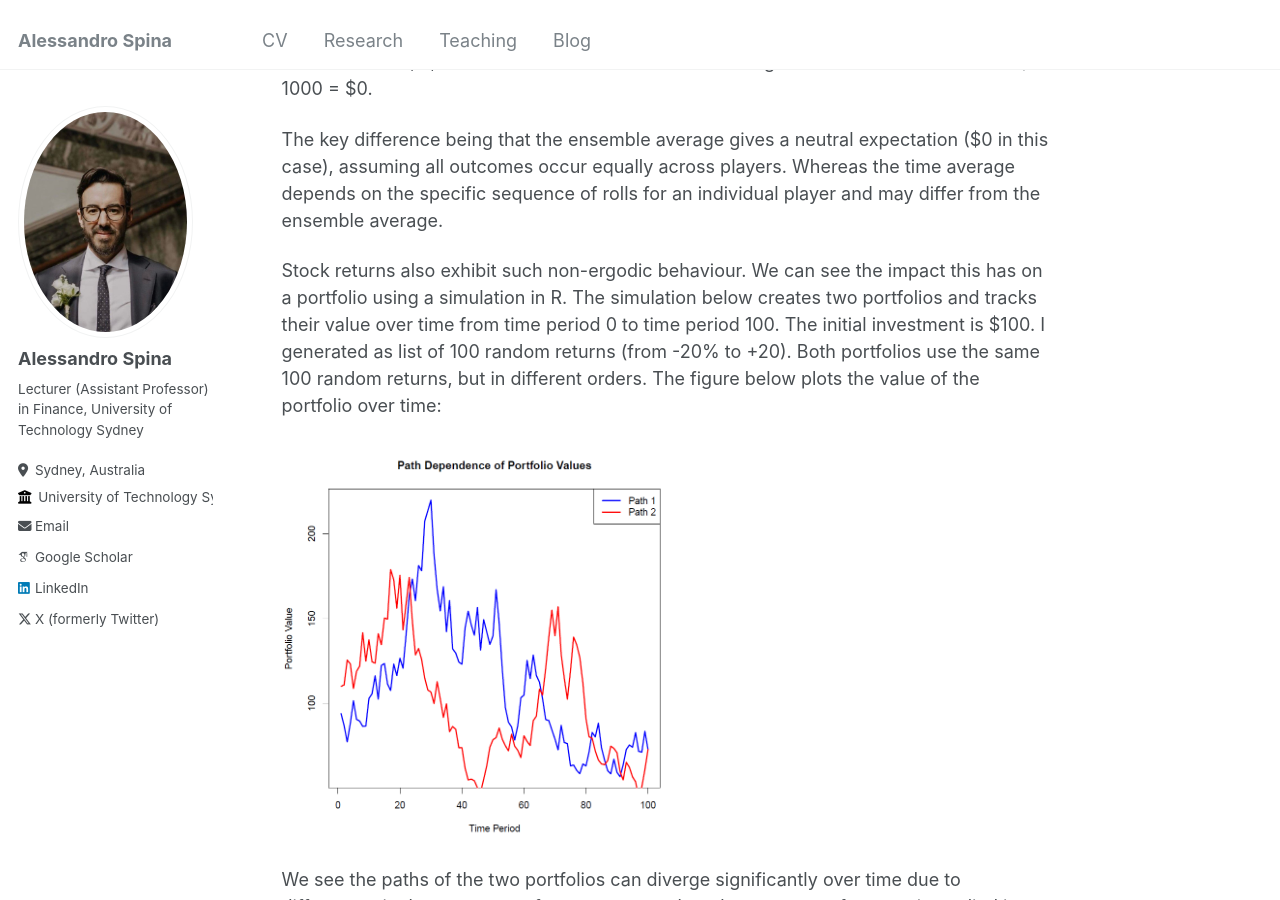
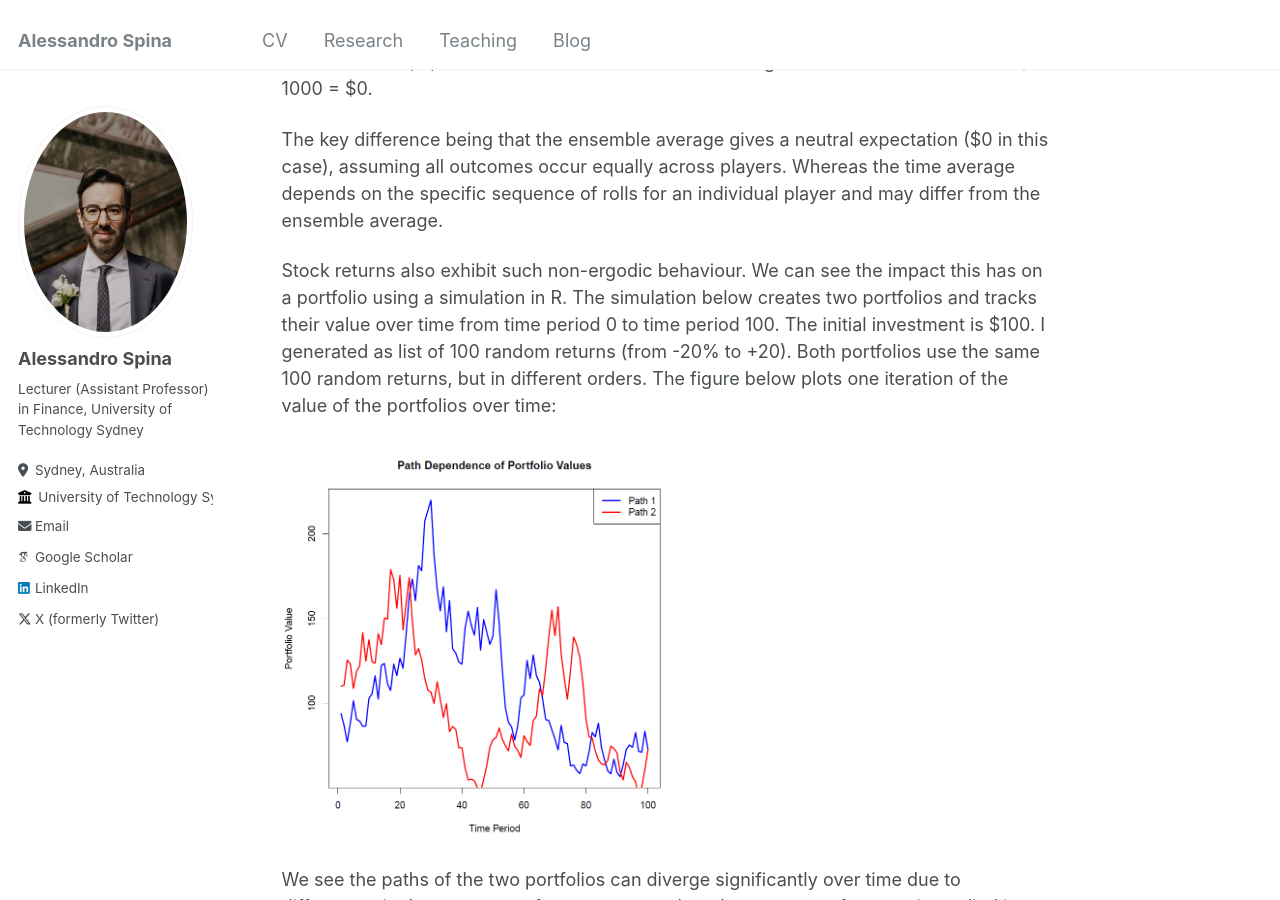
Before and after one commit to aspi6246/aspi6246.github.io, a Jekyll site: the page built from _posts/2025-01-23-blog-post-8.md, in a window 1280 px wide and 900 px high, scrolled down 1404 px. Built offline with Jekyll 4.4.1, drawn with Linux system fonts in a browser that asks for light colours; some web fonts are replaced.

Commit message:
Update 2025-01-23-blog-post-8.md

```diff
--- a/_posts/2025-01-23-blog-post-8.md
+++ b/_posts/2025-01-23-blog-post-8.md
@@ -20,7 +20,7 @@ What is the ensemble average (i.e. the average over many players at once)? Now i
 
 The key difference being that the ensemble average gives a neutral expectation ($0 in this case), assuming all outcomes occur equally across players. Whereas the time average depends on the specific sequence of rolls for an individual player and may differ from the ensemble average.
 
-Stock returns also exhibit such non-ergodic behaviour. We can see the impact this has on a portfolio using a simulation in R. The simulation below creates two portfolios and tracks their value over time from time period 0 to time period 100. The initial investment is $100. I generated as list of 100 random returns (from -20% to +20). Both portfolios use the same 100 random returns, but in different orders. The figure below plots the value of the portfolio over time:
+Stock returns also exhibit such non-ergodic behaviour. We can see the impact this has on a portfolio using a simulation in R. The simulation below creates two portfolios and tracks their value over time from time period 0 to time period 100. The initial investment is $100. I generated as list of 100 random returns (from -20% to +20). Both portfolios use the same 100 random returns, but in different orders. The figure below plots one iteration of the value of the portfolios over time:
 
 ![Alt text](/assets/images/blog8_fig2.png){: style="width:400px;height:400px;"}
 
```
